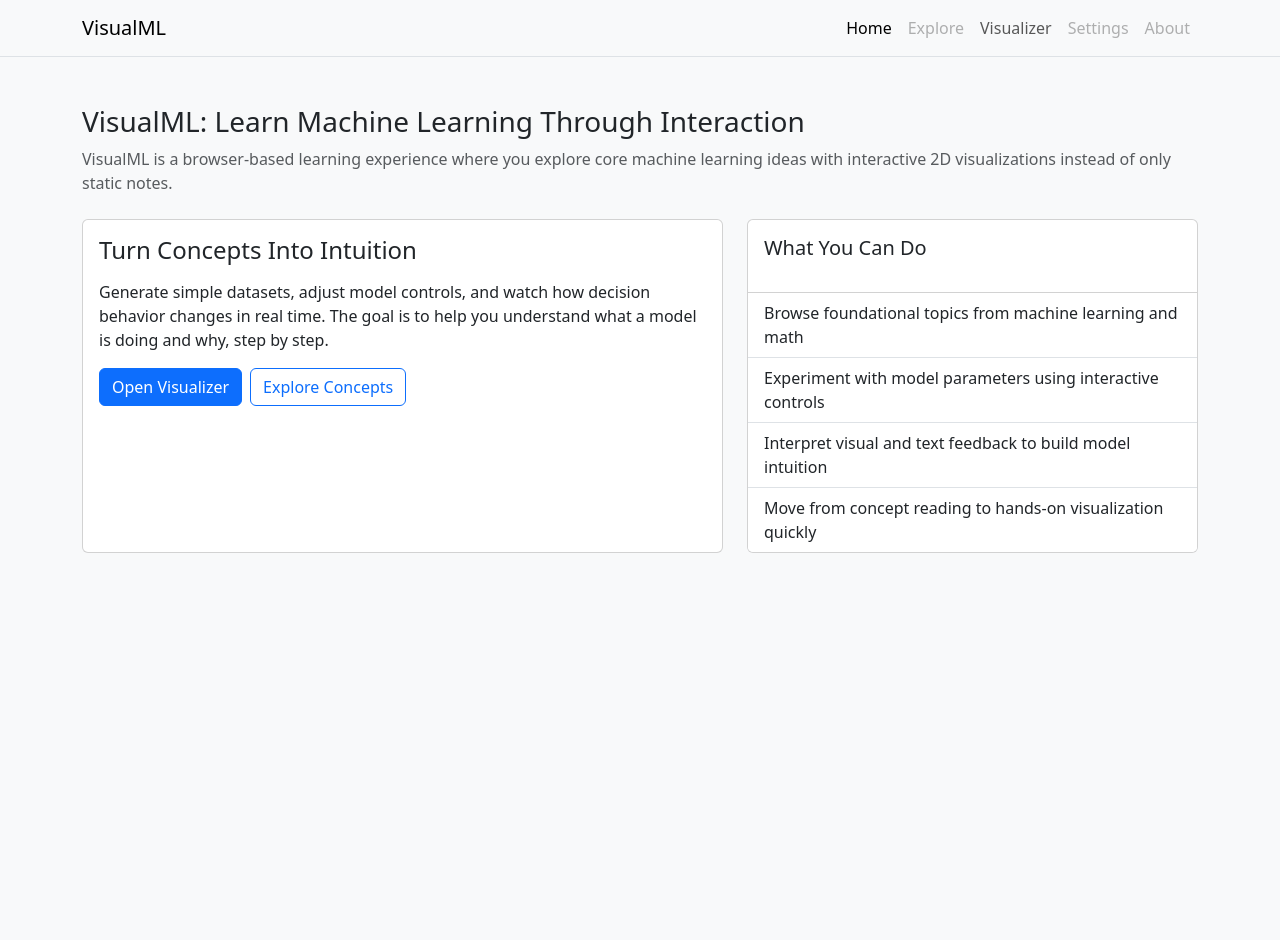
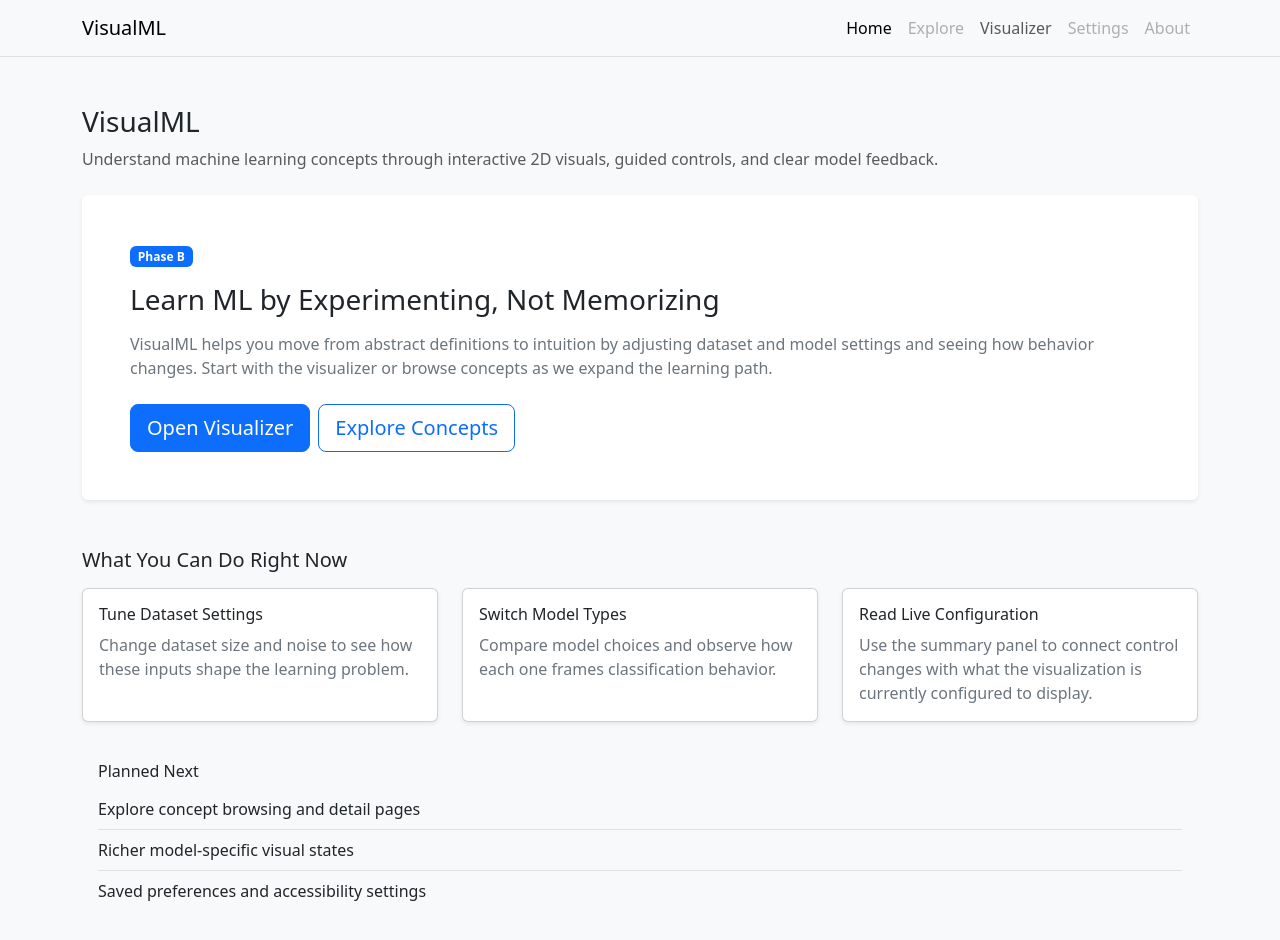
Before and after one commit to CS571-S26/p70, a React (Vite) app: page / in a window 1280 px wide. Shown: the top 940 px of the page. Before the commit the page ends 800 px from the top, so only its background shows below. Built offline with nearby package versions, Linux system fonts and the light colour scheme.

Commit message:
Polished UI consistency

```diff
--- a/src/components/ControlPanel.jsx
+++ b/src/components/ControlPanel.jsx
@@ -17,16 +17,16 @@ function ControlPanel({
   onReset = () => {},
 }) {
   return (
-    <Card>
-      <Card.Body>
-        <Card.Title as="h2" className="h5">Control Panel</Card.Title>
-        <Card.Text className="text-muted">
+    <Card className="shadow-sm h-100">
+      <Card.Body className="p-3 p-md-4">
+        <Card.Title as="h2" className="h5 mb-2">Control Panel</Card.Title>
+        <Card.Text className="text-muted mb-4">
           Adjust dataset and model settings to explore how the visualization changes.
         </Card.Text>
 
         <Form>
           <Form.Group className="mb-3" controlId="dataset-size">
-            <Form.Label>Dataset Size ({datasetSize})</Form.Label>
+            <Form.Label className="fw-semibold">Dataset Size ({datasetSize})</Form.Label>
             <Form.Range
               min={20}
               max={500}
@@ -37,7 +37,7 @@ function ControlPanel({
           </Form.Group>
 
           <Form.Group className="mb-3" controlId="noise-level">
-            <Form.Label>Noise ({noise.toFixed(2)})</Form.Label>
+            <Form.Label className="fw-semibold">Noise ({noise.toFixed(2)})</Form.Label>
             <Form.Range
               min={0}
               max={1}
@@ -48,7 +48,7 @@ function ControlPanel({
           </Form.Group>
 
           <Form.Group className="mb-3" controlId="model-selector">
-            <Form.Label>Model Selector</Form.Label>
+            <Form.Label className="fw-semibold">Model Selector</Form.Label>
             <Form.Select value={model} onChange={(event) => onModelChange(event.target.value)}>
               {modelOptions.map((option) => (
                 <option key={option.value} value={option.value}>
@@ -58,7 +58,7 @@ function ControlPanel({
             </Form.Select>
           </Form.Group>
 
-          <Form.Group className="mb-3" controlId="show-overlay-toggle">
+          <Form.Group className="mb-4" controlId="show-overlay-toggle">
             <Form.Check
               type="switch"
               label="Show Overlay"
@@ -67,8 +67,8 @@ function ControlPanel({
             />
           </Form.Group>
 
-          <Button type="button" variant="outline-secondary" onClick={onReset}>
-            Reset
+          <Button type="button" variant="outline-secondary" className="w-100" onClick={onReset}>
+            Reset Controls
           </Button>
         </Form>
       </Card.Body>
--- a/src/components/VisualizationCanvas.jsx
+++ b/src/components/VisualizationCanvas.jsx
@@ -2,12 +2,12 @@ import { Card } from 'react-bootstrap'
 
 function VisualizationCanvas() {
   return (
-    <Card className="h-100">
-      <Card.Body>
-        <Card.Title as="h2" className="h5">
+    <Card className="h-100 shadow-sm">
+      <Card.Body className="p-3 p-md-4">
+        <Card.Title as="h2" className="h5 mb-2">
           Visualization
         </Card.Title>
-        <Card.Text className="text-muted">
+        <Card.Text className="text-muted mb-3">
           This panel will display the dataset, model decision boundary, and training updates as you
           adjust controls. For now, the mock chart below shows where that interactive view will
           appear.
--- a/src/pages/HomePage.jsx
+++ b/src/pages/HomePage.jsx
@@ -1,4 +1,4 @@
-import { Button, Col, Row, Card, ListGroup } from 'react-bootstrap'
+import { Badge, Button, Card, Col, ListGroup, Row } from 'react-bootstrap'
 import { Link } from 'react-router-dom'
 
 import PageLayout from '../components/PageLayout'
@@ -6,49 +6,82 @@ import PageLayout from '../components/PageLayout'
 function HomePage() {
   return (
     <PageLayout
-      title="VisualML: Learn Machine Learning Through Interaction"
-      lead="VisualML is a browser-based learning experience where you explore core machine learning ideas with interactive 2D visualizations instead of only static notes."
+      title="VisualML"
+      lead="Understand machine learning concepts through interactive 2D visuals, guided controls, and clear model feedback."
     >
-      <Row className="g-4">
-        <Col lg={7}>
-          <Card className="h-100">
-            <Card.Body>
-              <Card.Title as="h2" className="h4 mb-3">
-                Turn Concepts Into Intuition
-              </Card.Title>
-              <Card.Text>
-                Generate simple datasets, adjust model controls, and watch how decision behavior
-                changes in real time. The goal is to help you understand what a model is doing and
-                why, step by step.
-              </Card.Text>
-              <div className="d-flex flex-wrap gap-2 mt-3">
-                <Button as={Link} to="/visualizer" variant="primary">
+      <section className="mb-4 mb-md-5">
+        <Card className="border-0 shadow-sm bg-white">
+          <Card.Body className="p-4 p-md-5">
+            <Badge bg="primary" className="mb-3">
+              Phase B
+            </Badge>
+            <h2 className="h3 mb-3">Learn ML by Experimenting, Not Memorizing</h2>
+            <p className="mb-0 text-secondary">
+              VisualML helps you move from abstract definitions to intuition by adjusting dataset and
+              model settings and seeing how behavior changes. Start with the visualizer or browse
+              concepts as we expand the learning path.
+            </p>
+            <div className="d-flex flex-wrap gap-2 mt-4">
+              <Button as={Link} to="/visualizer" variant="primary" size="lg">
                 Open Visualizer
               </Button>
-                <Button as={Link} to="/explore" variant="outline-primary">
+              <Button as={Link} to="/explore" variant="outline-primary" size="lg" disabled>
                 Explore Concepts
               </Button>
             </div>
           </Card.Body>
         </Card>
+      </section>
+
+      <section>
+        <h2 className="h5 mb-3">What You Can Do Right Now</h2>
+        <Row className="g-3 g-md-4">
+          <Col md={6} lg={4}>
+            <Card className="h-100 shadow-sm">
+              <Card.Body>
+                <Card.Title as="h3" className="h6">Tune Dataset Settings</Card.Title>
+                <Card.Text className="mb-0 text-secondary">
+                  Change dataset size and noise to see how these inputs shape the learning problem.
+                </Card.Text>
+              </Card.Body>
+            </Card>
           </Col>
 
-        <Col lg={5}>
-          <Card className="h-100">
+          <Col md={6} lg={4}>
+            <Card className="h-100 shadow-sm">
               <Card.Body>
-              <Card.Title as="h2" className="h5 mb-3">
-                What You Can Do
-              </Card.Title>
+                <Card.Title as="h3" className="h6">Switch Model Types</Card.Title>
+                <Card.Text className="mb-0 text-secondary">
+                  Compare model choices and observe how each one frames classification behavior.
+                </Card.Text>
               </Card.Body>
-            <ListGroup variant="flush">
-              <ListGroup.Item>Browse foundational topics from machine learning and math</ListGroup.Item>
-              <ListGroup.Item>Experiment with model parameters using interactive controls</ListGroup.Item>
-              <ListGroup.Item>Interpret visual and text feedback to build model intuition</ListGroup.Item>
-              <ListGroup.Item>Move from concept reading to hands-on visualization quickly</ListGroup.Item>
-            </ListGroup>
+            </Card>
+          </Col>
+
+          <Col md={12} lg={4}>
+            <Card className="h-100 shadow-sm">
+              <Card.Body>
+                <Card.Title as="h3" className="h6">Read Live Configuration</Card.Title>
+                <Card.Text className="mb-0 text-secondary">
+                  Use the summary panel to connect control changes with what the visualization is
+                  currently configured to display.
+                </Card.Text>
+              </Card.Body>
             </Card>
           </Col>
         </Row>
+
+        <Card className="mt-4 border-0 bg-light">
+          <Card.Body>
+            <Card.Title as="h3" className="h6">Planned Next</Card.Title>
+            <ListGroup variant="flush">
+              <ListGroup.Item className="bg-light px-0">Explore concept browsing and detail pages</ListGroup.Item>
+              <ListGroup.Item className="bg-light px-0">Richer model-specific visual states</ListGroup.Item>
+              <ListGroup.Item className="bg-light px-0">Saved preferences and accessibility settings</ListGroup.Item>
+            </ListGroup>
+          </Card.Body>
+        </Card>
+      </section>
     </PageLayout>
   )
 }
--- a/src/pages/VisualizerPage.jsx
+++ b/src/pages/VisualizerPage.jsx
@@ -24,34 +24,43 @@ function VisualizerPage() {
   return (
     <PageLayout
       title="Interactive Visualizer"
-      lead="Adjust controls to explore how dataset and model settings change the visualization context."
+      lead="Use the controls to tune the setup, then read the live summary to see exactly what the visualization is configured to show."
     >
-      <Row className="g-4">
+      <Row className="g-4 align-items-start">
         <Col lg={8}>
+          <div className="pe-lg-2">
             <VisualizationCanvas />
 
-          <Card className="mt-3">
-            <Card.Body>
-              <Card.Title as="h2" className="h6 mb-2">
+            <Card className="mt-3 shadow-sm">
+              <Card.Body className="p-3 p-md-4">
+                <Card.Title as="h2" className="h6 mb-3">
                   Current Configuration
                 </Card.Title>
-              <Card.Text className="mb-1">
-                Model: <strong>{selectedModelLabel}</strong>
-              </Card.Text>
-              <Card.Text className="mb-1">
-                Dataset size: <strong>{datasetSize}</strong> points
-              </Card.Text>
-              <Card.Text className="mb-1">
-                Noise: <strong>{noise.toFixed(2)}</strong>
-              </Card.Text>
-              <Card.Text className="mb-0">
-                Overlay: <strong>{showOverlay ? 'On' : 'Off'}</strong>
-              </Card.Text>
+                <Row className="g-2 g-md-3">
+                  <Col sm={6}>
+                    <Card.Text className="mb-0 text-secondary">Model</Card.Text>
+                    <div className="fw-semibold">{selectedModelLabel}</div>
+                  </Col>
+                  <Col sm={6}>
+                    <Card.Text className="mb-0 text-secondary">Dataset Size</Card.Text>
+                    <div className="fw-semibold">{datasetSize} points</div>
+                  </Col>
+                  <Col sm={6}>
+                    <Card.Text className="mb-0 text-secondary">Noise</Card.Text>
+                    <div className="fw-semibold">{noise.toFixed(2)}</div>
+                  </Col>
+                  <Col sm={6}>
+                    <Card.Text className="mb-0 text-secondary">Overlay</Card.Text>
+                    <div className="fw-semibold">{showOverlay ? 'On' : 'Off'}</div>
+                  </Col>
+                </Row>
               </Card.Body>
             </Card>
+          </div>
         </Col>
 
         <Col lg={4}>
+          <div className="ps-lg-2">
             <ControlPanel
               datasetSize={datasetSize}
               noise={noise}
@@ -68,6 +77,7 @@ function VisualizerPage() {
                 setShowOverlay(true)
               }}
             />
+          </div>
         </Col>
       </Row>
     </PageLayout>
```
Lines whose indentation alone changed are shown as unchanged.
